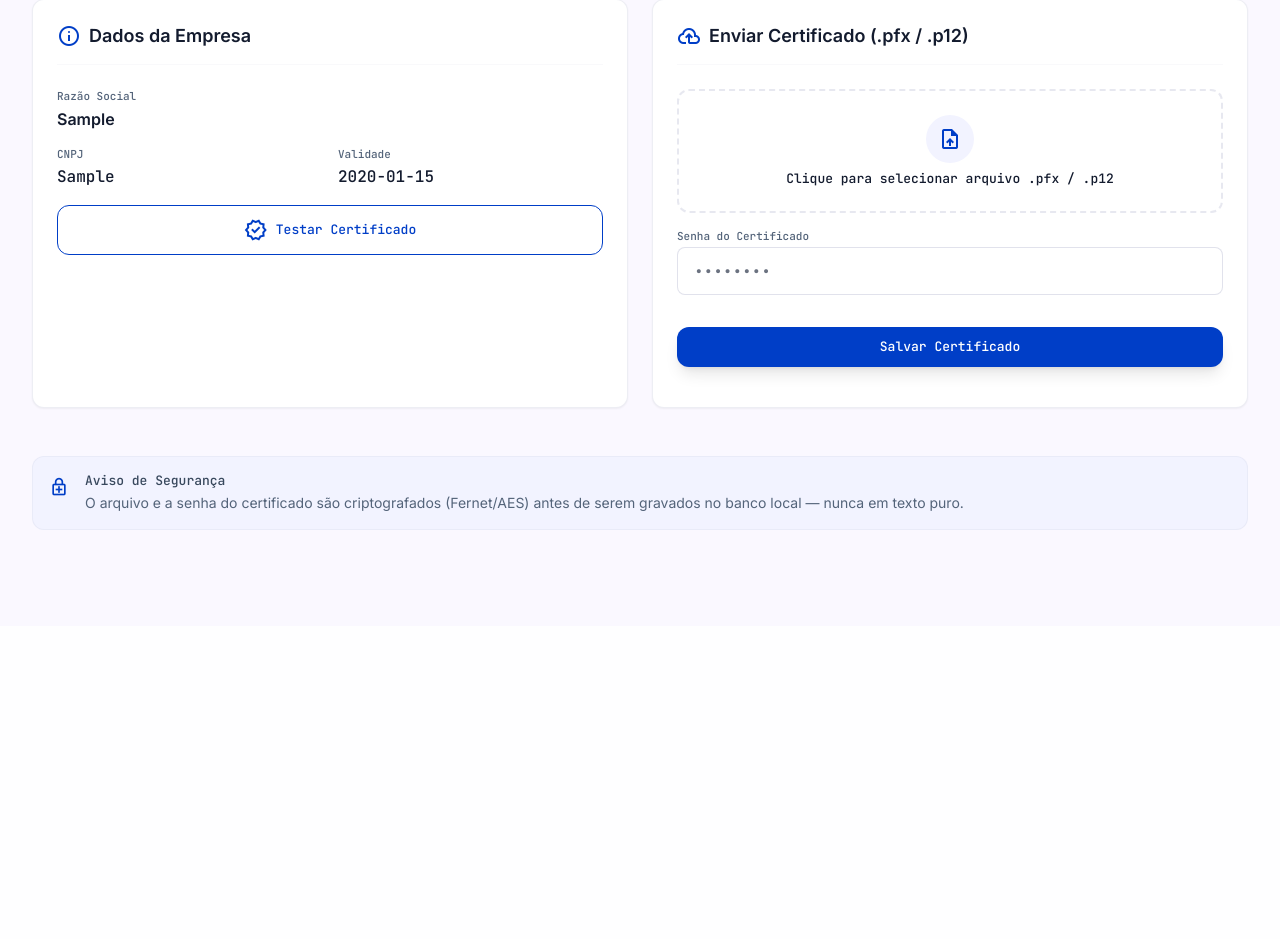
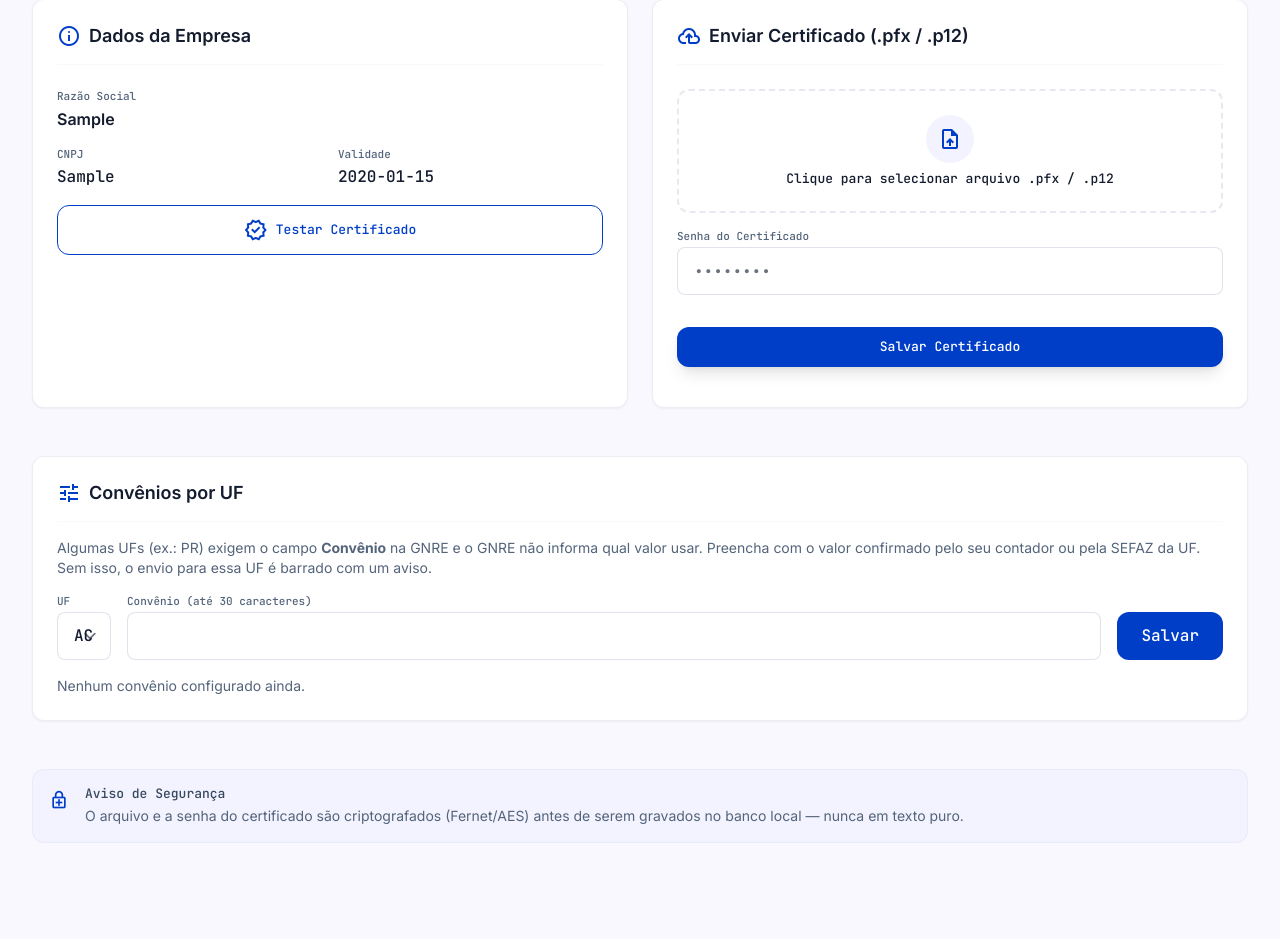
Before and after one commit to paulinho121/difal, a FastAPI app: page /certificado in a window 1280 px wide. Shown: the part 355-1294 px from the top of the page. Before the commit the page ends 885 px from the top, so only its background shows below. Run offline with FastAPI, Linux system fonts and the light colour scheme; tables that the repository leaves empty hold one stand-in row (values such as "Sample post"); some libraries are stand-ins or nearby versions.

Commit message:
Ajustes: campo "Convenios por UF" na tela; mensagens com HTML escapado
O PR exige o campo Convenio e o GNRE nao informa o valor. Em vez de pedir
edicao de JSON em %APPDATA%, a tela de Ajustes ganha o cartao "Convenios por
UF" (GET/PUT /api/certificado/convenios, valida UF e 30 caracteres). A
mensagem de pendencia deixa de usar colchetes angulares (o texto entre < >
sumia na tela por ser tratado como HTML) e o Historico passa a escapar HTML
nas mensagens de erro.

Co-Authored-By: Claude Sonnet 5.5 <noreply@anthropic.com>

```diff
--- a/app/templates/certificado.html
+++ b/app/templates/certificado.html
@@ -81,6 +81,22 @@
 </form>
 </div>
 </div>
+<div class="bg-surface-container-lowest border border-outline-variant/30 rounded-xl p-stack-lg shadow-sm">
+<div class="flex items-center gap-2 mb-stack-md border-b border-outline-variant/10 pb-4">
+<span class="material-symbols-outlined text-primary">tune</span>
+<h4 class="font-headline-sm text-headline-sm text-on-surface">Convênios por UF</h4>
+</div>
+<p class="text-on-secondary-container text-body-sm mb-stack-md">Algumas UFs (ex.: PR) exigem o campo <b>Convênio</b> na GNRE e o GNRE não informa qual valor usar. Preencha com o valor confirmado pelo seu contador ou pela SEFAZ da UF. Sem isso, o envio para essa UF é barrado com um aviso.</p>
+<form class="flex flex-col md:flex-row gap-stack-md md:items-end" id="formConvenio">
+<div><label class="font-label-sm text-label-sm text-on-secondary-container block mb-1" for="convUf">UF</label>
+<select class="h-12 px-stack-md rounded-lg border border-outline-variant/50 outline-none font-label-md" id="convUf"></select></div>
+<div class="flex-grow"><label class="font-label-sm text-label-sm text-on-secondary-container block mb-1" for="convValor">Convênio (até 30 caracteres)</label>
+<input class="w-full h-12 px-stack-md rounded-lg border border-outline-variant/50 outline-none font-label-md" id="convValor" maxlength="30" type="text"/></div>
+<button class="h-12 px-stack-lg bg-primary text-white rounded-xl font-label-md" type="submit">Salvar</button>
+</form>
+<p class="text-xs mt-2" id="convMsg"></p>
+<div class="mt-stack-md text-sm" id="convLista"></div>
+</div>
 <div class="bg-surface-container-low border border-outline-variant/20 rounded-xl p-stack-md flex items-start gap-4">
 <span class="material-symbols-outlined text-primary text-[20px] mt-1">enhanced_encryption</span>
 <div>
@@ -161,6 +177,30 @@
             }
         });
 
+        function escC(t) { return String(t ?? '').replace(/[&<>"']/g, c => ({'&':'&amp;','<':'&lt;','>':'&gt;','"':'&quot;',"'":'&#39;'}[c])); }
+        async function carregarConvenios() {
+            const d = await fetch('/api/certificado/convenios').then(r => r.json());
+            const sel = document.getElementById('convUf');
+            if (!sel.options.length) d.ufs.forEach(u => sel.add(new Option(u, u)));
+            const itens = Object.entries(d.convenios);
+            document.getElementById('convLista').innerHTML = itens.length
+                ? '<b>Configurados:</b> ' + itens.map(([u, v]) => `<span class="inline-block mr-3"><b>${escC(u)}</b>: ${escC(v)}</span>`).join('')
+                : '<span class="text-on-secondary-container">Nenhum convênio configurado ainda.</span>';
+        }
+        document.getElementById('formConvenio').addEventListener('submit', async (e) => {
+            e.preventDefault();
+            const msg = document.getElementById('convMsg');
+            const resp = await fetch('/api/certificado/convenios', {
+                method: 'PUT', headers: { 'Content-Type': 'application/json' },
+                body: JSON.stringify({ uf: document.getElementById('convUf').value, valor: document.getElementById('convValor').value }),
+            });
+            const data = await resp.json();
+            msg.textContent = resp.ok ? 'Salvo.' : (data.detail || 'Falha ao salvar.');
+            msg.className = resp.ok ? 'text-xs mt-2 text-green-700' : 'text-xs mt-2 text-error';
+            if (resp.ok) carregarConvenios();
+        });
+
         carregarStatus();
+        carregarConvenios();
     </script>
 </body></html>
--- a/app/templates/historico.html
+++ b/app/templates/historico.html
@@ -100,6 +100,7 @@
         const filtroUf = document.getElementById('filtroUf');
         UFS.forEach(uf => filtroUf.innerHTML += `<option value="${uf}">${uf}</option>`);
 
+        function esc(t) { return String(t ?? '').replace(/[&<>"']/g, c => ({'&':'&amp;','<':'&lt;','>':'&gt;','"':'&quot;',"'":'&#39;'}[c])); }
         function fmtMoeda(v) { return (v || 0).toLocaleString('pt-BR', { style: 'currency', currency: 'BRL' }); }
         function fmtData(iso) {
             if (!iso) return '--';
@@ -154,7 +155,7 @@
                         ${g.protocolo_lote ? `<div><span class="text-label-sm text-outline block">Protocolo do lote</span><span>${g.protocolo_lote}</span></div>` : ''}
                     </div>
                     <div class="flex flex-col gap-2 justify-center">
-                        ${g.mensagem_erro ? `<div class="p-3 bg-red-50 border border-red-200 rounded-lg text-red-700 text-xs">${g.mensagem_erro}</div>` : ''}
+                        ${g.mensagem_erro ? `<div class="p-3 bg-red-50 border border-red-200 rounded-lg text-red-700 text-xs">${esc(g.mensagem_erro)}</div>` : ''}
                         ${acoes}
                     </div>
                 </div>`;
```
Also changed, not shown: app/routers/certificado.py (+21 -1 lines), app/services/gnre_regras.py (+32 -1 lines), tests/test_convenios.py (added, +32 -0 lines), tests/test_gnre_regras.py (+1 -1 lines), 1 other file.
